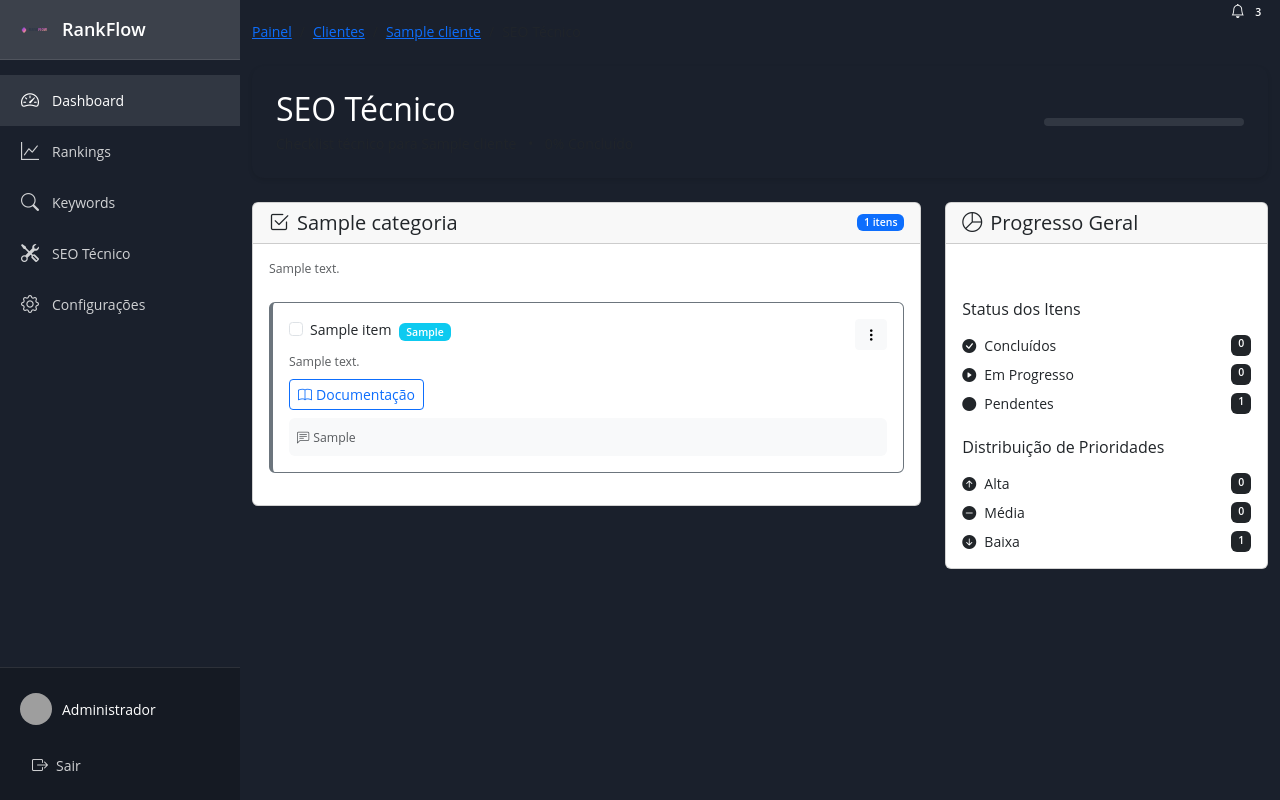
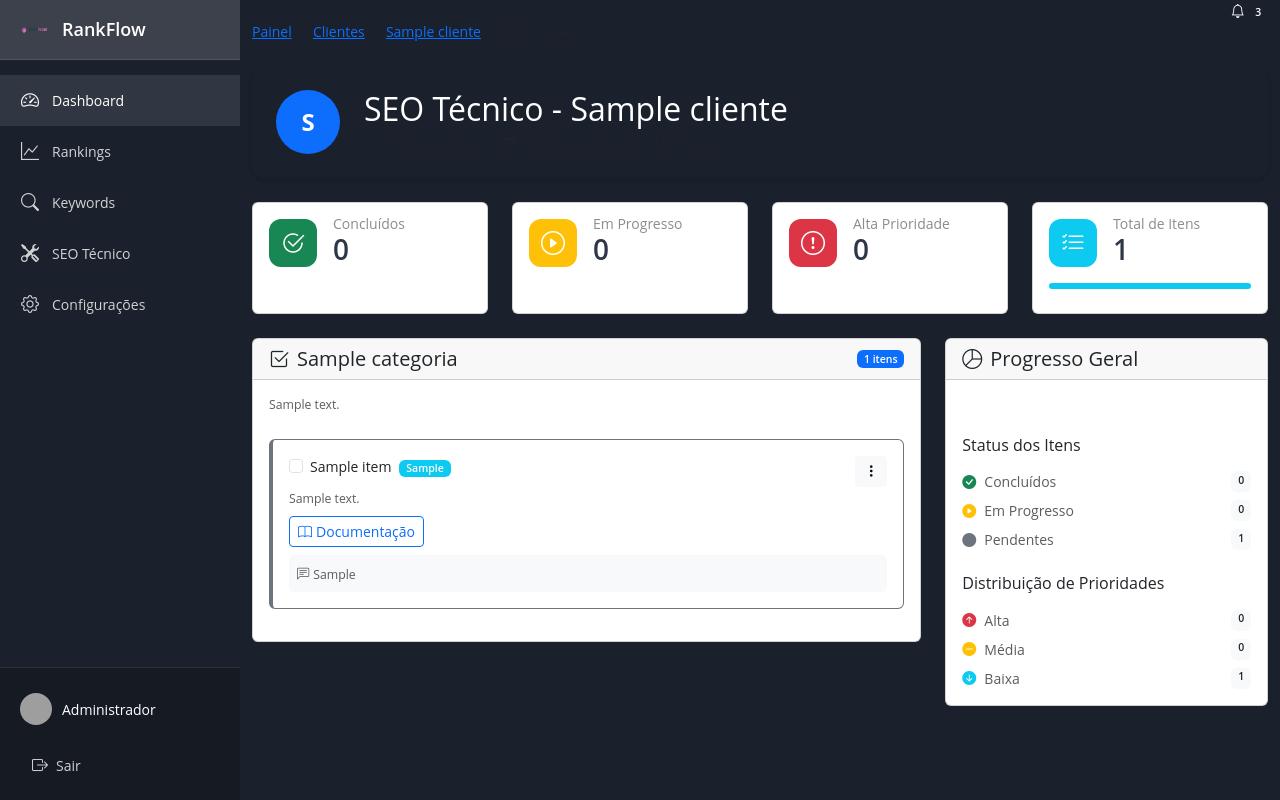
Before and after one commit to Gabrielnfranca/RankFlow_SEO, a Flask app: page /cliente/1/seo-tecnico in a window 1280 px wide. Run offline with Flask 3, Linux system fonts and the light colour scheme; a user stored in the database is signed in; tables that the repository leaves empty hold one stand-in row (values such as "Sample post"); grey boxes are pictures that could not be loaded.

Commit message:
feat: adiciona cards de métricas e atualiza categorias SEO

```diff
--- a/templates/seo_tecnico.html
+++ b/templates/seo_tecnico.html
@@ -16,17 +16,117 @@
 <!-- Cabeçalho -->
 <div class="client-header mb-4">
     <div class="row align-items-center">
+        <div class="col-auto">
+            <div class="avatar-lg">
+                <span class="avatar-title rounded-circle bg-primary">
+                    {{ cliente.nome[0] | upper }}
+                </span>
+            </div>
+        </div>
         <div class="col">
-            <h2 class="mb-1">SEO Técnico</h2>
+            <h2 class="mb-1">SEO Técnico - {{ cliente.nome }}</h2>
             <p class="mb-0 text-muted">
-                Checklist técnico para {{ cliente.nome }}
+                <i class="bi bi-check2-circle me-2"></i>{{ progress }}% Concluído
                 <span class="mx-2">•</span>
-                <span>{{ progress }}% Concluído</span>
+                <i class="bi bi-calendar-event me-2"></i>Última atualização: {{ cliente.updated_at.strftime('%d/%m/%Y') }}
             </p>
         </div>
-        <div class="col-auto">
-            <div class="progress" style="width: 200px; height: 8px;">
-                <div class="progress-bar bg-primary" role="progressbar" style="width: {{ progress }}%"></div>
+    </div>
+</div>
+
+<!-- Cards de Métricas -->
+<div class="row mb-4">
+    <!-- Card Concluídos -->
+    <div class="col-md-3">
+        <div class="card progress-card">
+            <div class="card-body">
+                <div class="d-flex align-items-center mb-3">
+                    <div class="stat-icon bg-success me-3">
+                        <i class="bi bi-check2-circle text-white"></i>
+                    </div>
+                    <div>
+                        <h6 class="card-subtitle text-muted">Concluídos</h6>
+                        <h3 class="card-title mb-0">{{ completed_count }}</h3>
+                    </div>
+                </div>
+                <div class="progress" style="height: 6px;">
+                    <div class="progress-bar bg-success" role="progressbar"
+                         style="width: {{ (completed_count/total_items)*100 if total_items > 0 else 0 }}%"
+                         aria-valuenow="{{ completed_count }}"
+                         aria-valuemin="0"
+                         aria-valuemax="{{ total_items }}"></div>
+                </div>
+            </div>
+        </div>
+    </div>
+
+    <!-- Card Em Progresso -->
+    <div class="col-md-3">
+        <div class="card progress-card">
+            <div class="card-body">
+                <div class="d-flex align-items-center mb-3">
+                    <div class="stat-icon bg-warning me-3">
+                        <i class="bi bi-play-circle text-white"></i>
+                    </div>
+                    <div>
+                        <h6 class="card-subtitle text-muted">Em Progresso</h6>
+                        <h3 class="card-title mb-0">{{ in_progress_count }}</h3>
+                    </div>
+                </div>
+                <div class="progress" style="height: 6px;">
+                    <div class="progress-bar bg-warning" role="progressbar"
+                         style="width: {{ (in_progress_count/total_items)*100 if total_items > 0 else 0 }}%"
+                         aria-valuenow="{{ in_progress_count }}"
+                         aria-valuemin="0"
+                         aria-valuemax="{{ total_items }}"></div>
+                </div>
+            </div>
+        </div>
+    </div>
+
+    <!-- Card Alta Prioridade -->
+    <div class="col-md-3">
+        <div class="card progress-card">
+            <div class="card-body">
+                <div class="d-flex align-items-center mb-3">
+                    <div class="stat-icon bg-danger me-3">
+                        <i class="bi bi-exclamation-circle text-white"></i>
+                    </div>
+                    <div>
+                        <h6 class="card-subtitle text-muted">Alta Prioridade</h6>
+                        <h3 class="card-title mb-0">{{ high_priority_count }}</h3>
+                    </div>
+                </div>
+                <div class="progress" style="height: 6px;">
+                    <div class="progress-bar bg-danger" role="progressbar"
+                         style="width: {{ (high_priority_count/total_items)*100 if total_items > 0 else 0 }}%"
+                         aria-valuenow="{{ high_priority_count }}"
+                         aria-valuemin="0"
+                         aria-valuemax="{{ total_items }}"></div>
+                </div>
+            </div>
+        </div>
+    </div>
+
+    <!-- Card Total de Itens -->
+    <div class="col-md-3">
+        <div class="card progress-card">
+            <div class="card-body">
+                <div class="d-flex align-items-center mb-3">
+                    <div class="stat-icon bg-info me-3">
+                        <i class="bi bi-list-check text-white"></i>
+                    </div>
+                    <div>
+                        <h6 class="card-subtitle text-muted">Total de Itens</h6>
+                        <h3 class="card-title mb-0">{{ total_items }}</h3>
+                    </div>
+                </div>
+                <div class="progress" style="height: 6px;">
+                    <div class="progress-bar bg-info" role="progressbar" style="width: 100%"
+                         aria-valuenow="{{ total_items }}"
+                         aria-valuemin="0"
+                         aria-valuemax="{{ total_items }}"></div>
+                </div>
             </div>
         </div>
     </div>
@@ -139,30 +239,30 @@
 
                 <h6 class="mb-3">Status dos Itens</h6>
                 <div class="d-flex justify-content-between mb-2">
-                    <span><i class="bi bi-check-circle-fill text-dark me-2"></i>Concluídos</span>
-                    <span class="badge bg-dark">{{ completed_count }}</span>
+                    <span class="text-muted"><i class="bi bi-check-circle-fill text-success me-2"></i>Concluídos</span>
+                    <span class="badge bg-light text-dark">{{ completed_count }}</span>
                 </div>
                 <div class="d-flex justify-content-between mb-2">
-                    <span><i class="bi bi-play-circle-fill text-dark me-2"></i>Em Progresso</span>
-                    <span class="badge bg-dark">{{ in_progress_count }}</span>
+                    <span class="text-muted"><i class="bi bi-play-circle-fill text-warning me-2"></i>Em Progresso</span>
+                    <span class="badge bg-light text-dark">{{ in_progress_count }}</span>
                 </div>
                 <div class="d-flex justify-content-between mb-4">
-                    <span><i class="bi bi-circle-fill text-dark me-2"></i>Pendentes</span>
-                    <span class="badge bg-dark">{{ pending_count }}</span>
+                    <span class="text-muted"><i class="bi bi-circle-fill text-secondary me-2"></i>Pendentes</span>
+                    <span class="badge bg-light text-dark">{{ pending_count }}</span>
                 </div>
 
                 <h6 class="mb-3">Distribuição de Prioridades</h6>
                 <div class="d-flex justify-content-between mb-2">
-                    <span><i class="bi bi-arrow-up-circle-fill text-dark me-2"></i>Alta</span>
-                    <span class="badge bg-dark">{{ high_priority_count }}</span>
+                    <span class="text-muted"><i class="bi bi-arrow-up-circle-fill text-danger me-2"></i>Alta</span>
+                    <span class="badge bg-light text-dark">{{ high_priority_count }}</span>
                 </div>
                 <div class="d-flex justify-content-between mb-2">
-                    <span><i class="bi bi-dash-circle-fill text-dark me-2"></i>Média</span>
-                    <span class="badge bg-dark">{{ medium_priority_count }}</span>
+                    <span class="text-muted"><i class="bi bi-dash-circle-fill text-warning me-2"></i>Média</span>
+                    <span class="badge bg-light text-dark">{{ medium_priority_count }}</span>
                 </div>
                 <div class="d-flex justify-content-between">
-                    <span><i class="bi bi-arrow-down-circle-fill text-dark me-2"></i>Baixa</span>
-                    <span class="badge bg-dark">{{ low_priority_count }}</span>
+                    <span class="text-muted"><i class="bi bi-arrow-down-circle-fill text-info me-2"></i>Baixa</span>
+                    <span class="badge bg-light text-dark">{{ low_priority_count }}</span>
                 </div>
             </div>
         </div>
```
Also changed, not shown: init_seo_data.py (+102 -112 lines).
